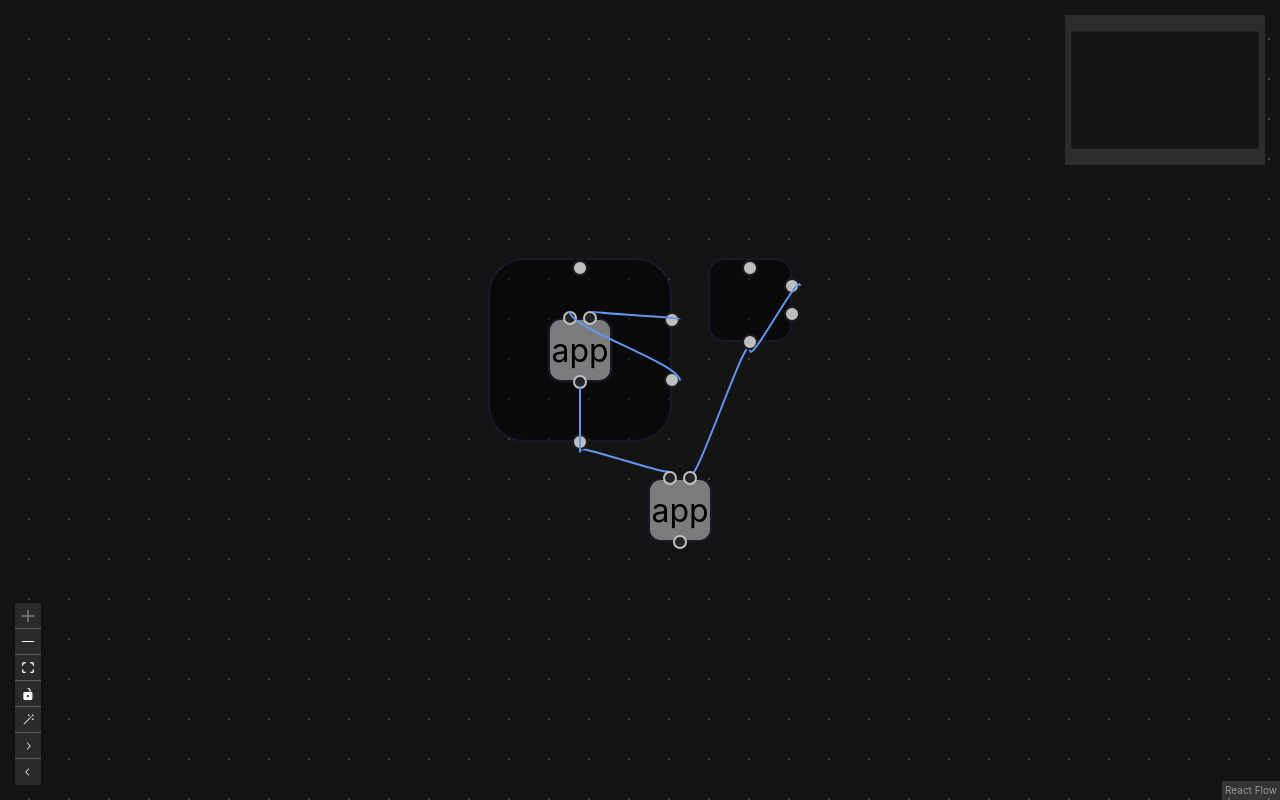
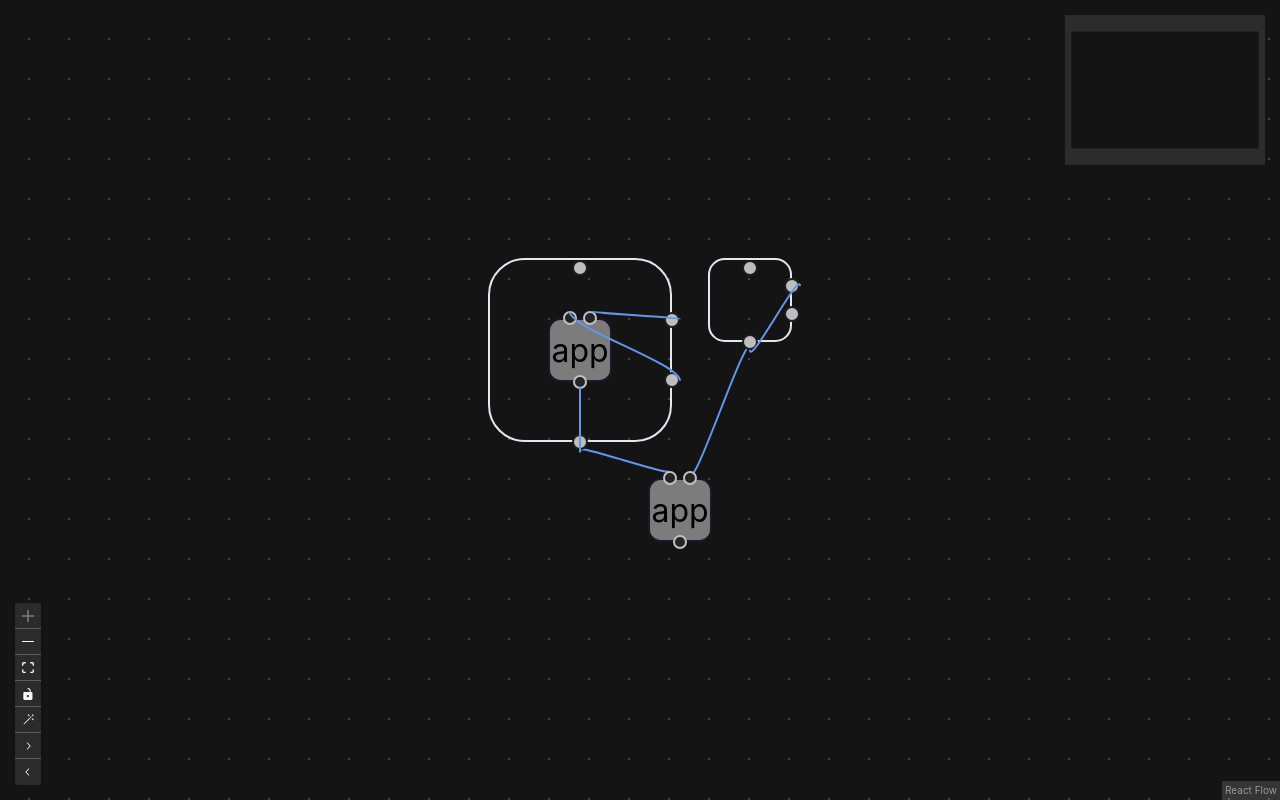
Before and after one commit to roboguy13/diagram-prover, a React (Vite) app: page / in a window 1280 px wide. Built offline with nearby package versions, Linux system fonts and the light colour scheme.

Commit message:
nest nodes properly; change the visuals for lam nodes

```diff
--- a/src/index.css
+++ b/src/index.css
@@ -22,9 +22,9 @@
 
 .transpose-node {
   /* padding: 10px; */
-  border: 1px solid #1a192b;
+  border: 1px solid #e6e6ed;
   border-radius: 20%;
-  background: rgba(0, 0, 0, 0.5);
+  background: rgba(0, 0, 0, 0);
   text-align: center;
   width: 500px;
   height: 500px;
--- a/src/ui/render/layout/recursiveBox/LayoutTree.ts
+++ b/src/ui/render/layout/recursiveBox/LayoutTree.ts
@@ -138,6 +138,13 @@ export class LayoutTree {
     const x = this.extractRangeValue(nodeLayout.intrinsicBox.left, 'left');
     const y = this.extractRangeValue(nodeLayout.intrinsicBox.top, 'top');
 
+    const isNested = nodeLayout.nestingParentId !== null;
+    const nestingProperties: { parentId: string, extent: 'parent' } | {} =
+      isNested ? {
+        parentId: nodeLayout.nestingParentId,
+        extent: 'parent',
+      } : {};
+
     if (node.kind === 'SimpleNode') {
       return {
         id: nodeId,
@@ -151,8 +158,10 @@ export class LayoutTree {
           outputPortIds: node.outputs.map((output) => output.portId),
           width: width,
           height: height,
+
         },
         position: { x, y },
+        ...nestingProperties,
       };
     } else {
       return {
@@ -166,6 +175,7 @@ export class LayoutTree {
           height: height,
         },
         position: { x, y },
+        ...nestingProperties,
       }
     }
   }
```
